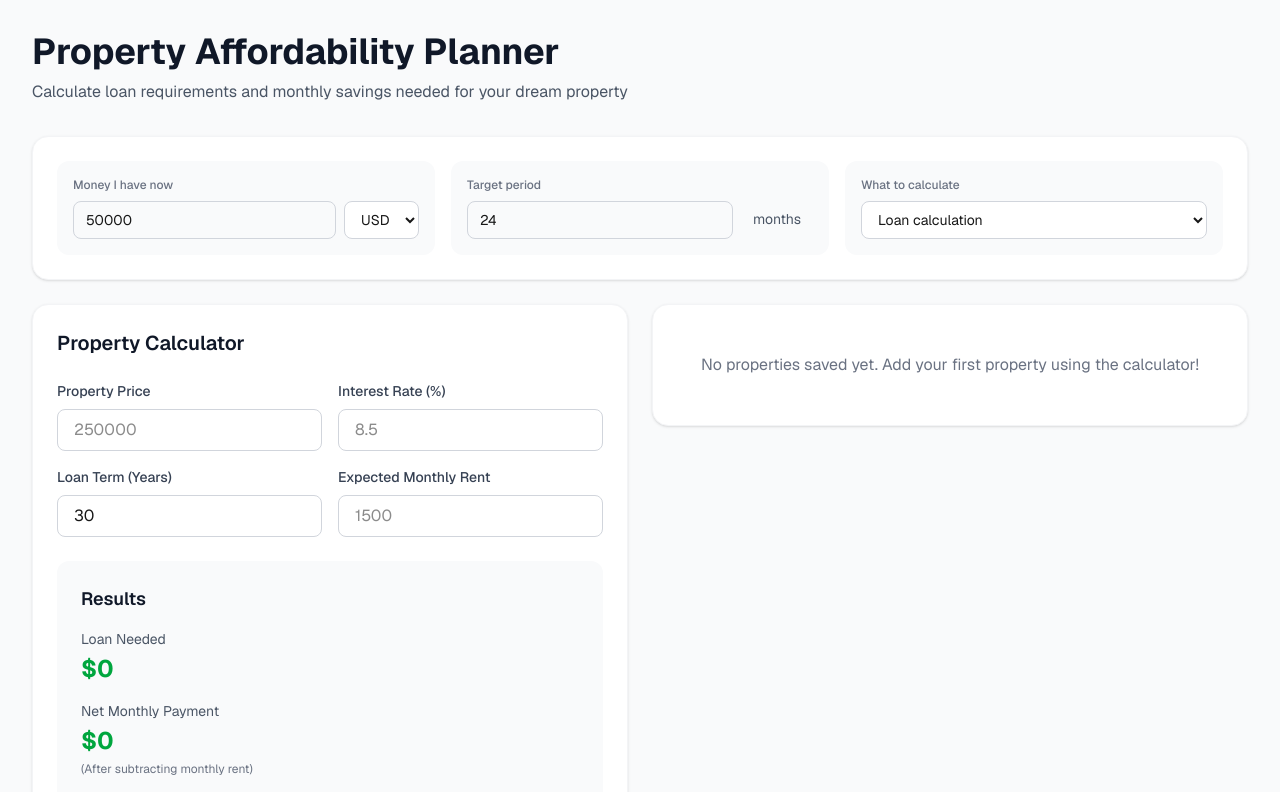
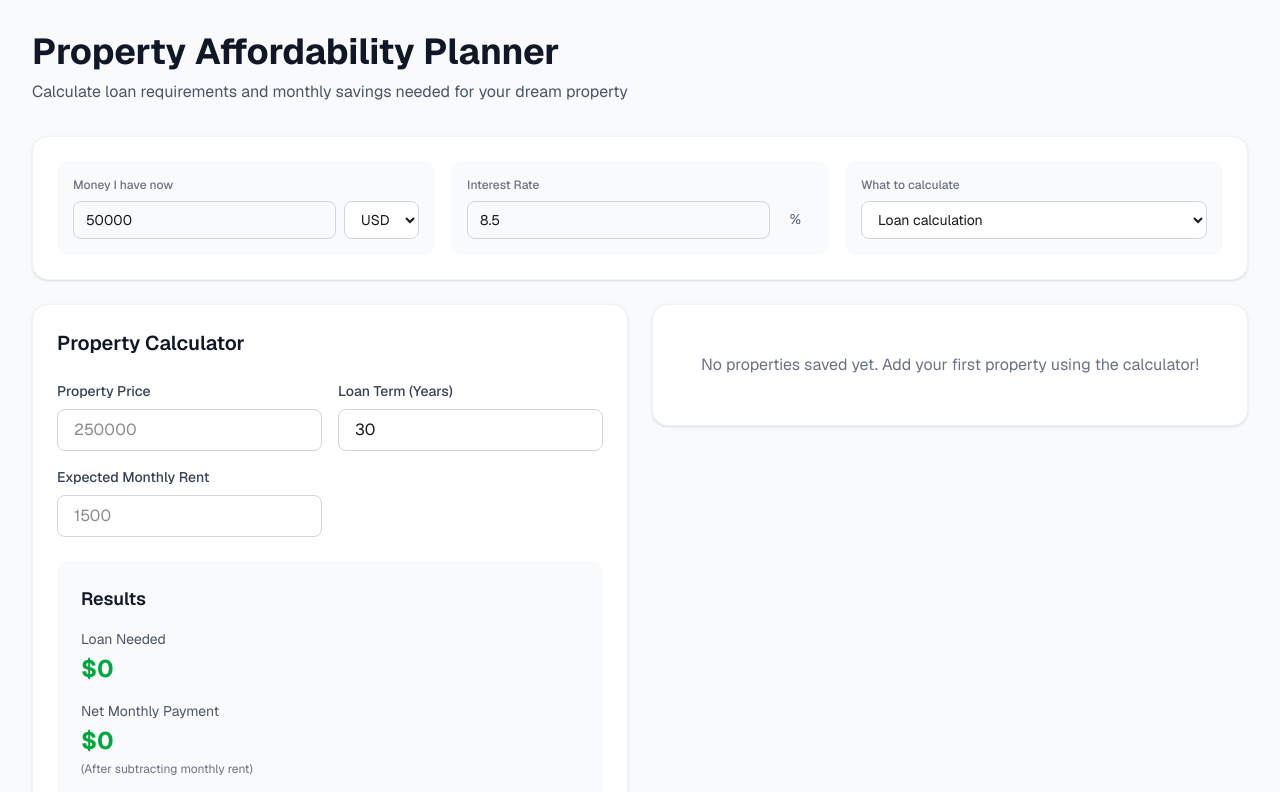
Before and after one commit to hostingbts/property-affordability-planner, a Next.js app: page / in a window 1280 px wide. Shown: the top 792 px of the page. Built offline with nearby package versions, Linux system fonts and the light colour scheme.

Commit message:
Replace Target Period with Interest Rate in global settings

```diff
--- a/components/CalculatorPanel.tsx
+++ b/components/CalculatorPanel.tsx
@@ -9,7 +9,6 @@ import SavePropertyModal from "./SavePropertyModal";
 
 const DEFAULT_DRAFT: PropertyInputDraft = {
   price: 0,
-  interestRate: 0,
   termYears: 30,
   monthlyRent: 0,
 };
@@ -20,16 +19,15 @@ export default function CalculatorPanel() {
   const [propertyLink, setPropertyLink] = useState("");
   const [showSaveModal, setShowSaveModal] = useState(false);
 
-  const loanResult = calculateLoanMode(draft, settings.availableCash);
+  const loanResult = calculateLoanMode(draft, settings.availableCash, settings.interestRate);
   const savingResult = calculateSavingMode(
     draft,
     settings.availableCash,
-    settings.targetPeriodMonths
+    24 // Default to 24 months for saving mode
   );
 
   const isFormValid =
     draft.price > 0 &&
-    draft.interestRate >= 0 &&
     draft.termYears > 0 &&
     draft.monthlyRent >= 0;
 
@@ -71,26 +69,6 @@ export default function CalculatorPanel() {
                 }
                 className="w-full px-4 py-2 border border-gray-300 rounded-lg focus:ring-2 focus:ring-green-500 focus:border-transparent"
                 placeholder="250000"
-                min="0"
-              />
-            </div>
-
-            <div>
-              <label className="block text-sm font-medium text-gray-700 mb-2">
-                Interest Rate (%)
-              </label>
-              <input
-                type="number"
-                step="0.1"
-                value={draft.interestRate || ""}
-                onChange={(e) =>
-                  setDraft({
-                    ...draft,
-                    interestRate: Math.max(0, parseFloat(e.target.value) || 0),
-                  })
-                }
-                className="w-full px-4 py-2 border border-gray-300 rounded-lg focus:ring-2 focus:ring-green-500 focus:border-transparent"
-                placeholder="8.5"
                 min="0"
               />
             </div>
--- a/components/PropertyDetailsDrawer.tsx
+++ b/components/PropertyDetailsDrawer.tsx
@@ -20,7 +20,6 @@ export default function PropertyDetailsDrawer({
   const [isEditing, setIsEditing] = useState(false);
   const [formData, setFormData] = useState({
     price: property.price,
-    interestRate: property.interestRate,
     termYears: property.termYears,
     monthlyRent: (property as any).monthlyRent || (property as any).extraCosts || 0, // Support migration from extraCosts
     title: property.title,
@@ -32,12 +31,13 @@ export default function PropertyDetailsDrawer({
 
   const loanResult = calculateLoanMode(
     isEditing ? formData : property,
-    settings.availableCash
+    settings.availableCash,
+    settings.interestRate
   );
   const savingResult = calculateSavingMode(
     isEditing ? formData : property,
     settings.availableCash,
-    settings.targetPeriodMonths
+    24 // Default to 24 months for saving mode
   );
 
   const getStatusColor = (status: string) => {
@@ -56,7 +56,6 @@ export default function PropertyDetailsDrawer({
   const handleSave = () => {
     updateProperty(property.id, {
       price: formData.price,
-      interestRate: formData.interestRate,
       termYears: formData.termYears,
       monthlyRent: formData.monthlyRent,
       title: formData.title,
@@ -163,25 +162,12 @@ export default function PropertyDetailsDrawer({
               <label className="block text-sm font-medium text-gray-700 mb-2">
                 Interest Rate (%)
               </label>
-              {isEditing ? (
-                <input
-                  type="number"
-                  step="0.1"
-                  value={formData.interestRate || ""}
-                  onChange={(e) =>
-                    setFormData({
-                      ...formData,
-                      interestRate: Math.max(0, parseFloat(e.target.value) || 0),
-                    })
-                  }
-                  className="w-full px-4 py-2 border border-gray-300 rounded-lg focus:ring-2 focus:ring-green-500 focus:border-transparent"
-                  min="0"
-                />
-              ) : (
-                <p className="text-lg font-semibold text-gray-900">
-                  {property.interestRate}%
-                </p>
-              )}
+              <p className="text-lg font-semibold text-gray-900">
+                {settings.interestRate}% (Global Setting)
+              </p>
+              <p className="text-xs text-gray-500 mt-1">
+                Change this in the top bar settings
+              </p>
             </div>
 
             <div>
@@ -392,7 +378,6 @@ export default function PropertyDetailsDrawer({
                     setIsEditing(false);
                     setFormData({
                       price: property.price,
-                      interestRate: property.interestRate,
                       termYears: property.termYears,
                       monthlyRent: (property as any).monthlyRent || (property as any).extraCosts || 0,
                       title: property.title,
--- a/components/SavePropertyModal.tsx
+++ b/components/SavePropertyModal.tsx
@@ -102,7 +102,6 @@ export default function SavePropertyModal({
       images: formData.images.length > 0 ? formData.images : (formData.imageUrl ? [formData.imageUrl] : undefined),
       notes: formData.notes || undefined,
       price: draft.price,
-      interestRate: draft.interestRate,
       termYears: draft.termYears,
       monthlyRent: draft.monthlyRent,
     });
--- a/components/SavedPropertiesList.tsx
+++ b/components/SavedPropertiesList.tsx
@@ -40,17 +40,17 @@ export default function SavedPropertiesList() {
             Saved Properties ({properties.length})
           </h2>
           <p className="text-sm text-gray-600">
-            Based on: {formatCurrency(settings.availableCash, settings.currency)} | {settings.targetPeriodMonths} months
+            Based on: {formatCurrency(settings.availableCash, settings.currency)} | {settings.interestRate}% interest
           </p>
         </div>
 
         <div className="grid grid-cols-1 md:grid-cols-2 lg:grid-cols-3 gap-4">
           {properties.map((property) => {
-            const loanResult = calculateLoanMode(property, settings.availableCash);
+            const loanResult = calculateLoanMode(property, settings.availableCash, settings.interestRate);
             const savingResult = calculateSavingMode(
               property,
               settings.availableCash,
-              settings.targetPeriodMonths
+              24 // Default to 24 months for saving mode
             );
 
             return (
--- a/components/TopBar.tsx
+++ b/components/TopBar.tsx
@@ -41,24 +41,25 @@ export default function TopBar() {
           </div>
         </div>
 
-        {/* Target period */}
+        {/* Interest Rate */}
         <div className="bg-gray-50 rounded-xl p-4">
           <label className="block text-xs font-medium text-gray-500 mb-2">
-            Target period
+            Interest Rate
           </label>
           <div className="flex gap-2">
             <input
               type="number"
-              value={settings.targetPeriodMonths || ""}
+              step="0.1"
+              value={settings.interestRate || ""}
               onChange={(e) => {
-                const value = parseInt(e.target.value) || 0;
-                updateSettings({ targetPeriodMonths: Math.max(1, value) });
+                const value = parseFloat(e.target.value) || 0;
+                updateSettings({ interestRate: Math.max(0, value) });
               }}
               className="flex-1 px-3 py-2 border border-gray-300 rounded-lg focus:ring-2 focus:ring-green-500 focus:border-transparent text-sm"
-              placeholder="24"
-              min="1"
+              placeholder="8.5"
+              min="0"
             />
-            <span className="px-3 py-2 text-sm text-gray-600">months</span>
+            <span className="px-3 py-2 text-sm text-gray-600">%</span>
           </div>
         </div>
 
--- a/context/AppContext.tsx
+++ b/context/AppContext.tsx
@@ -21,7 +21,7 @@ const STORAGE_KEYS = {
 
 const DEFAULT_SETTINGS: GlobalSettings = {
   availableCash: 50000,
-  targetPeriodMonths: 24,
+  interestRate: 8.5,
   mode: "loan",
   currency: "USD",
 };
--- a/lib/calculations.ts
+++ b/lib/calculations.ts
@@ -4,8 +4,9 @@ import { PropertyInput, GlobalSettings, LoanCalculationResult, SavingCalculation
  * Calculate loan mode results
  */
 export function calculateLoanMode(
-  property: PropertyInput | { price: number; monthlyRent: number; interestRate: number; termYears: number },
-  availableCash: number
+  property: PropertyInput | { price: number; monthlyRent: number; termYears: number },
+  availableCash: number,
+  interestRate: number
 ): LoanCalculationResult {
   const totalCost = property.price; // No extra costs, just the property price
   const loanNeeded = Math.max(0, totalCost - availableCash);
@@ -13,7 +14,7 @@ export function calculateLoanMode(
   // Calculate monthly payment using standard annuity formula
   let monthlyPayment = 0;
   if (loanNeeded > 0) {
-    const monthlyRate = property.interestRate / 100 / 12;
+    const monthlyRate = interestRate / 100 / 12;
     const totalMonths = property.termYears * 12;
 
     if (monthlyRate === 0) {
@@ -49,11 +50,12 @@ export function calculateLoanMode(
 
 /**
  * Calculate saving per month mode results
+ * Note: This mode is less relevant now without target period, but kept for backward compatibility
  */
 export function calculateSavingMode(
   property: PropertyInput | { price: number },
   availableCash: number,
-  targetPeriodMonths: number
+  targetPeriodMonths: number = 24 // Default to 24 months if not provided
 ): SavingCalculationResult {
   const totalCost = property.price; // No extra costs, just the property price
   const neededSavings = Math.max(0, totalCost - availableCash);
--- a/types/index.ts
+++ b/types/index.ts
@@ -7,7 +7,7 @@ export type SavingStatus = "Already Covered" | "Realistic" | "Aggressive";
 
 export interface GlobalSettings {
   availableCash: number;      // "Money I have now"
-  targetPeriodMonths: number; // "Target period"
+  interestRate: number;        // Annual interest rate %
   mode: CalculationMode;
   currency: Currency;
 }
@@ -19,7 +19,6 @@ export interface PropertyInput {
   imageUrl?: string;      // optional thumbnail (deprecated, use images array)
   images?: string[];      // array of image URLs from the ad
   price: number;          // total property price
-  interestRate: number;   // annual %, e.g. 8.5
   termYears: number;      // loan term in years
   monthlyRent: number;    // expected monthly rent price
   notes?: string;         // optional notes
@@ -29,7 +28,6 @@ export interface PropertyInput {
 // Temporary property input for calculator (not saved yet)
 export interface PropertyInputDraft {
   price: number;
-  interestRate: number;
   termYears: number;
   monthlyRent: number;
 }
```
